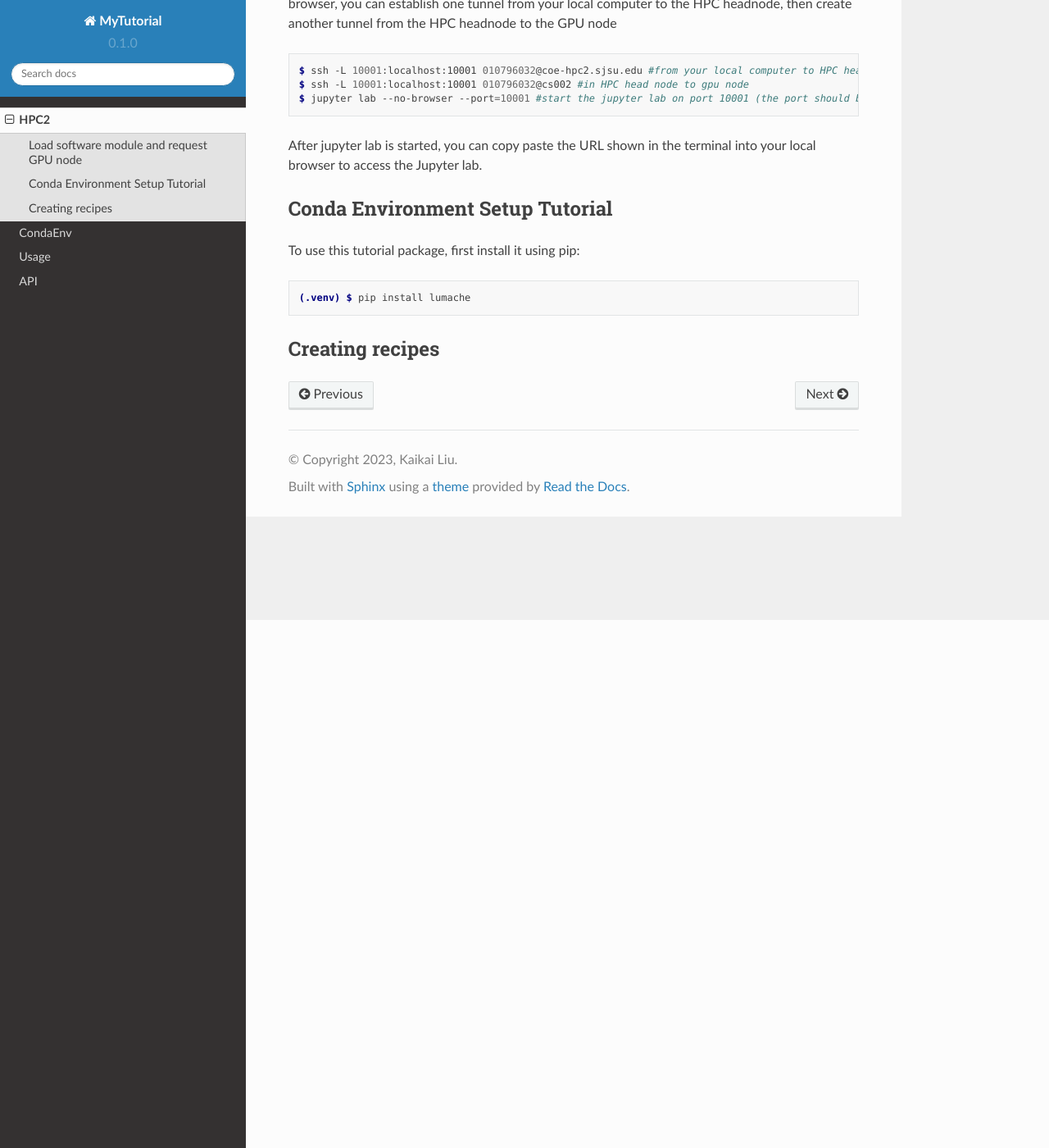
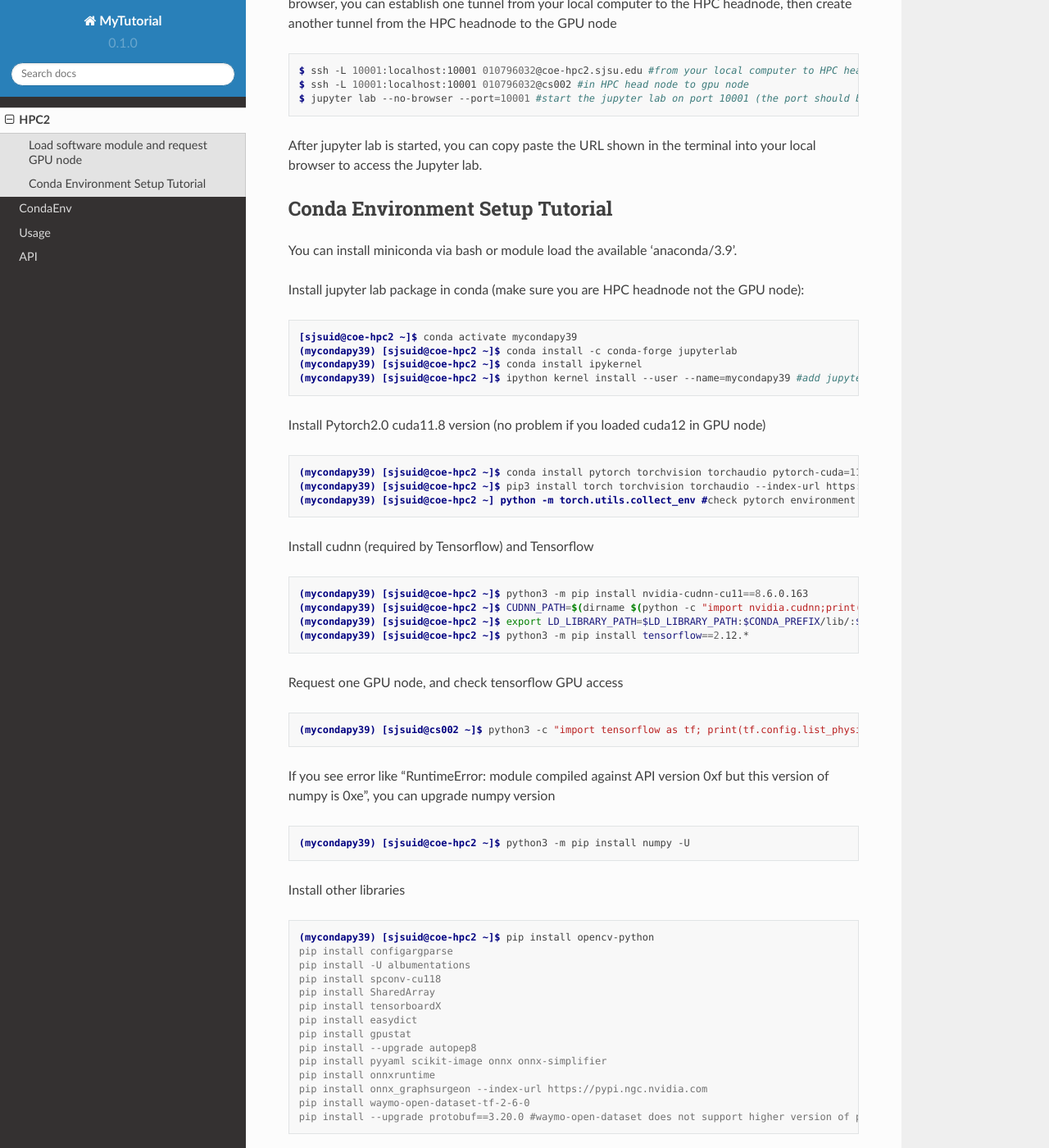
Before and after one commit to lkk688/mytutorial, a Sphinx documentation site: the page built from docs/source/HPC2.rst, in a window 1280 px wide and 1400 px high, scrolled down 644 px. Shown: the whole window at 82% size. Built offline with Sphinx 7.4.7 and the Read the Docs theme 2.0.0, drawn with Linux system fonts in a browser that asks for light colours; some of the changed text lies outside the part shown.

Commit message:
Update HPC2.rst

```diff
--- a/docs/source/HPC2.rst
+++ b/docs/source/HPC2.rst
@@ -6,12 +6,12 @@ HPC2
 Load software module and request GPU node
 ------------
 
-Check available software and load the required modules
+Check available software and load the required modules in the headnode
 
 .. code-block:: console
 
    $ module avail
-   $ module load python39 slurm/slurm/21.08.6 gcc/11.2.0 cuda12.0/toolkit/12.0.1
+   $ module load python39 slurm/slurm/21.08.6 gcc/11.2.0
    $ conda info --envs #check available conda environments
    $ conda activate mycondapy39
 
@@ -41,11 +41,68 @@ After jupyter lab is started, you can copy paste the URL shown in the terminal i
 Conda Environment Setup Tutorial
 ------------
 
-To use this tutorial package, first install it using pip:
+You can install miniconda via bash or module load the available 'anaconda/3.9'.
+
+Install jupyter lab package in conda (make sure you are HPC headnode not the GPU node):
 
 .. code-block:: console
 
-   (.venv) $ pip install lumache
+   [sjsuid@coe-hpc2 ~]$ conda activate mycondapy39
+   (mycondapy39) [sjsuid@coe-hpc2 ~]$ conda install -c conda-forge jupyterlab
+   (mycondapy39) [sjsuid@coe-hpc2 ~]$ conda install ipykernel
+   (mycondapy39) [sjsuid@coe-hpc2 ~]$ ipython kernel install --user --name=mycondapy39 #add jupyter kernel
 
-Creating recipes
-----------------
+Install Pytorch2.0 cuda11.8 version (no problem if you loaded cuda12 in GPU node)
+
+.. code-block:: console
+
+   (mycondapy39) [sjsuid@coe-hpc2 ~]$ conda install pytorch torchvision torchaudio pytorch-cuda=11.8 -c pytorch -c nvidia
+   (mycondapy39) [sjsuid@coe-hpc2 ~]$ pip3 install torch torchvision torchaudio --index-url https://download.pytorch.org/whl/cu118 -U #another option of using pip install
+   (mycondapy39) [sjsuid@coe-hpc2 ~] python -m torch.utils.collect_env #check pytorch environment
+
+Install cudnn (required by Tensorflow) and Tensorflow
+
+.. code-block:: console
+
+   (mycondapy39) [sjsuid@coe-hpc2 ~]$ python3 -m pip install nvidia-cudnn-cu11==8.6.0.163
+   (mycondapy39) [sjsuid@coe-hpc2 ~]$ CUDNN_PATH=$(dirname $(python -c "import nvidia.cudnn;print(nvidia.cudnn.__file__)"))
+   (mycondapy39) [sjsuid@coe-hpc2 ~]$ export LD_LIBRARY_PATH=$LD_LIBRARY_PATH:$CONDA_PREFIX/lib/:$CUDNN_PATH/lib
+   (mycondapy39) [sjsuid@coe-hpc2 ~]$ python3 -m pip install tensorflow==2.12.*
+
+Request one GPU node, and check tensorflow GPU access
+
+.. code-block:: console
+
+   (mycondapy39) [sjsuid@cs002 ~]$ python3 -c "import tensorflow as tf; print(tf.config.list_physical_devices('GPU'))"
+
+If you see error like "RuntimeError: module compiled against API version 0xf but this version of numpy is 0xe", you can upgrade numpy version
+
+.. code-block:: console
+
+   (mycondapy39) [sjsuid@coe-hpc2 ~]$ python3 -m pip install numpy -U
+
+Install other libraries
+
+.. code-block:: console
+
+   (mycondapy39) [sjsuid@coe-hpc2 ~]$ pip install opencv-python
+   pip install configargparse
+   pip install -U albumentations
+   pip install spconv-cu118
+   pip install SharedArray
+   pip install tensorboardX
+   pip install easydict
+   pip install gpustat
+   pip install --upgrade autopep8
+   pip install pyyaml scikit-image onnx onnx-simplifier
+   pip install onnxruntime
+   pip install onnx_graphsurgeon --index-url https://pypi.ngc.nvidia.com
+   pip install waymo-open-dataset-tf-2-6-0
+   pip install --upgrade protobuf==3.20.0 #waymo-open-dataset does not support higher version of protobuf
+
+If you want to install Numba, it conflicts with latest version of numpy (https://numba.readthedocs.io/en/stable/user/installing.html), you can uninstall numpy and install the 1.23.5 version (not too low, otherwise the SharedArray and Tensorflow will show error)
+
+.. code-block:: console
+
+   $ pip uninstall numpy
+   $ pip install numpy==1.23.5
```
